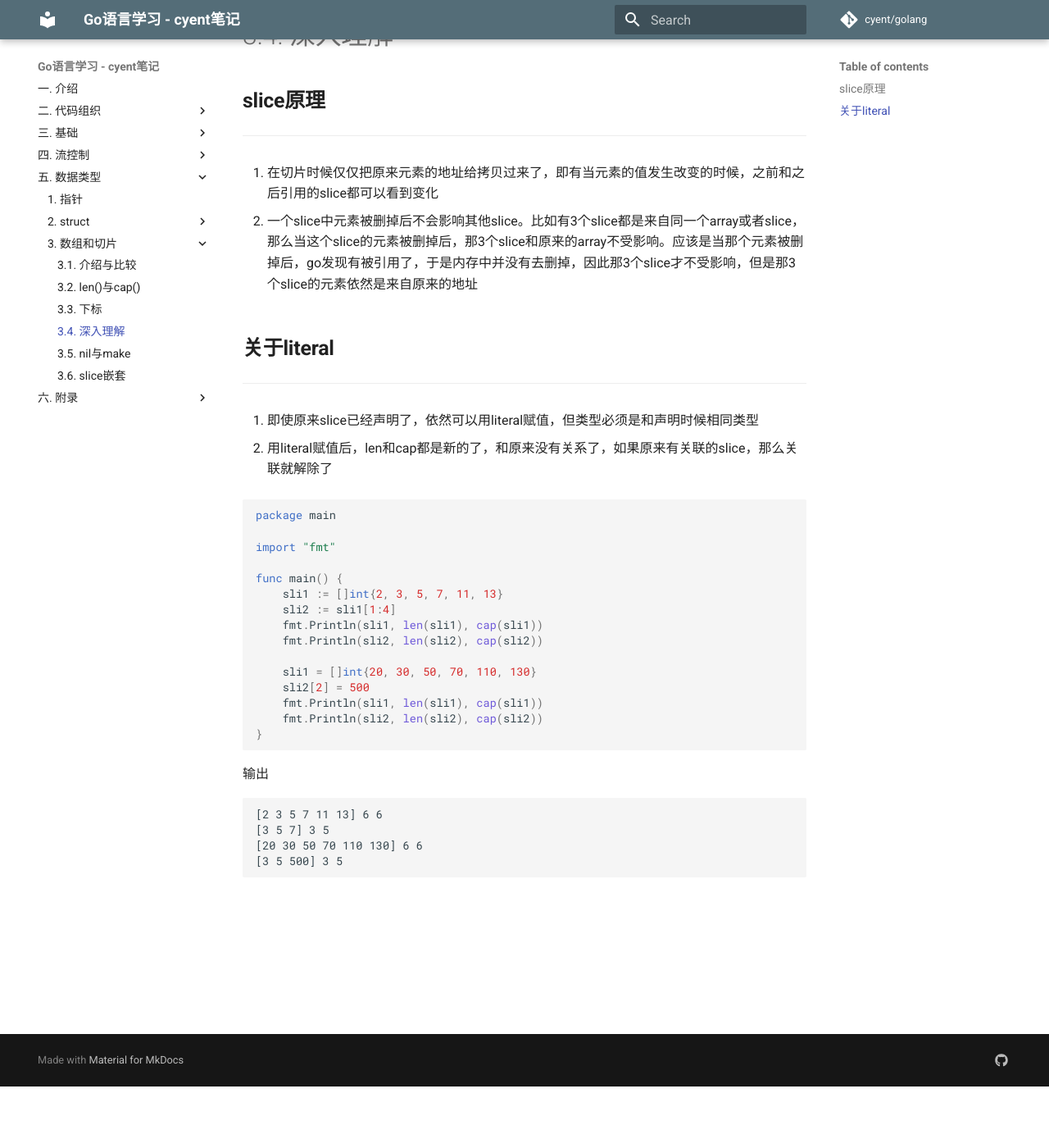
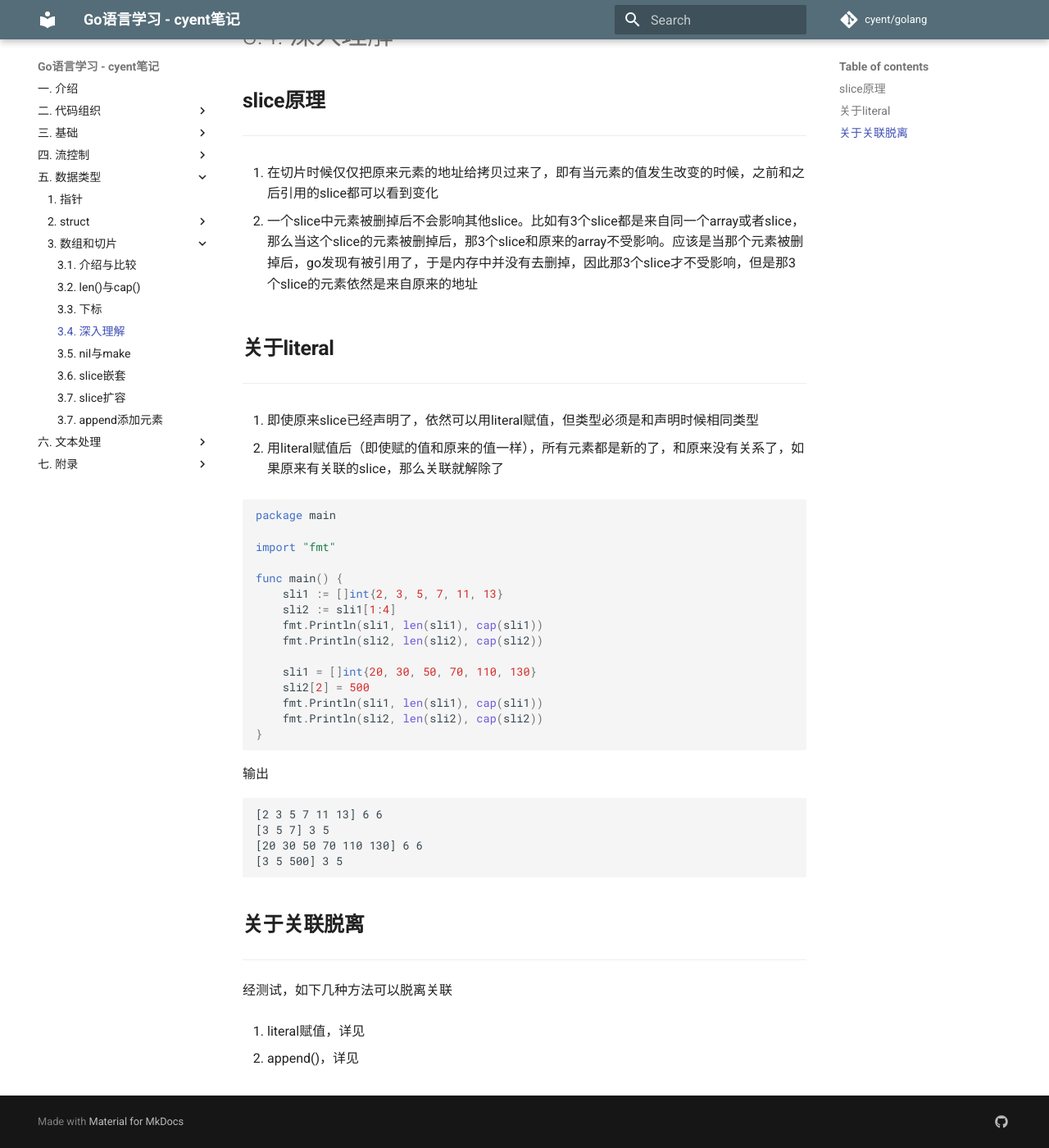
Before and after one commit to yxhsea/golang, an MkDocs documentation site: the page built from docs/datatype/arr_sli_key.md, in a window 1280 px wide and 1400 px high, scrolled down 75 px. Shown: the whole window at 82% size. Built offline with MkDocs 1.6.1 and Material for MkDocs 9.7.7, drawn with Linux system fonts in a browser that asks for light colours; comment, search, counter and statistics services are not loaded; old or Windows-style settings are respelled for this version of MkDocs.

Commit message:
add append

````diff
--- a/docs/datatype/arr_sli_key.md
+++ b/docs/datatype/arr_sli_key.md
@@ -12,7 +12,7 @@
 
 1. 即使原来slice已经声明了，依然可以用literal赋值，但类型必须是和声明时候相同类型
 
-2. 用literal赋值后，len和cap都是新的了，和原来没有关系了，如果原来有关联的slice，那么关联就解除了
+2. 用literal赋值后（即使赋的值和原来的值一样），所有元素都是新的了，和原来没有关系了，如果原来有关联的slice，那么关联就解除了
 
 ```go
 package main
@@ -40,3 +40,13 @@ func main() {
 [20 30 50 70 110 130] 6 6
 [3 5 500] 3 5
 ```
+
+## **关于关联脱离**
+
+---
+
+经测试，如下几种方法可以脱离关联
+
+1. literal赋值，详见[](/datatype/arr_sli_key/#literal)
+
+2. append()，详见[]()
--- a/mkdocs.yml
+++ b/mkdocs.yml
@@ -85,9 +85,9 @@ pages:
         - 1. 指针: datatype/pointer.md
         - 2. struct:
             - 2.1. 声明: datatype/struct_main.md
-            - 2.3. struct指针: datatype/struct_pointer.md
-            - 2.4. literal: datatype/struct_literal.md
-            - 2.2. 匿名struct: datatype/struct_anon.md
+            - 2.2. struct指针: datatype/struct_pointer.md
+            - 2.3. literal: datatype/struct_literal.md
+            - 2.4. 匿名struct: datatype/struct_anon.md
         - 3. 数组和切片:
             - 3.1. 介绍与比较: datatype/arr_sli_main.md
             - 3.2. len()与cap(): datatype/arr_sli_len_cap.md
@@ -95,7 +95,11 @@ pages:
             - 3.4. 深入理解: datatype/arr_sli_key.md
             - 3.5. nil与make: datatype/arr_sli_nil_make.md
             - 3.6. slice嵌套: datatype/arr_sli_nest.md
-    - 六. 附录:
+            - 3.7. slice扩容: datatype/arr_sli_expand.md
+            - 3.7. append添加元素: datatype/arr_sli_append.md
+    - 六. 文本处理:
+        - 1. 字符串处理: text/string.md
+    - 七. 附录:
         - 1. 文档: appendix/doc.md
         - 2. 编码规范: appendix/code.md
         - 3. 命令行工具:
````
Also changed, not shown: docs/datatype/arr_sli_append.md (added, +118 -0 lines), docs/datatype/arr_sli_expand.md (added, +7 -0 lines), docs/text/string.md (added, +14 -0 lines).
